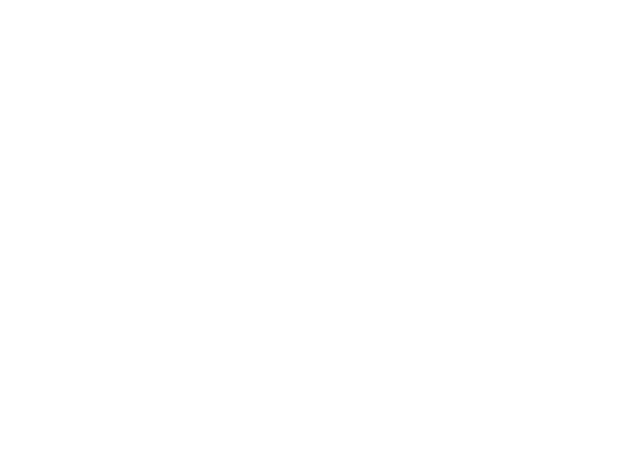
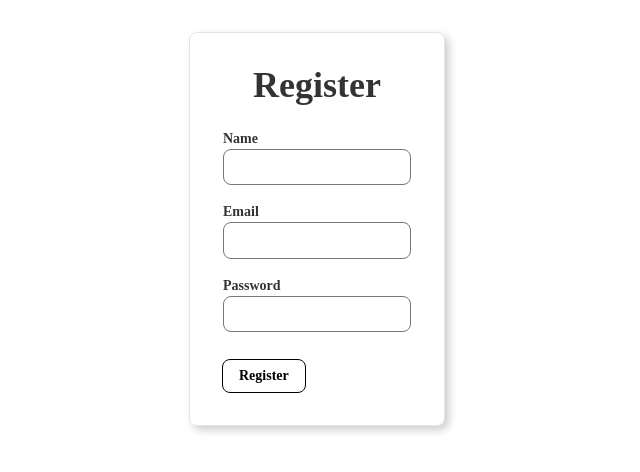
Before and after one commit to Sampandu/Stocks-port, a React (Create React App) app: page /register in a window 1280 px wide. Shown: the top 472 px of the page, without its empty margins (323-963 px from the left). Built offline with nearby package versions, Linux system fonts and the light colour scheme.

Commit message:
create register component

```diff
--- a/src/App.js
+++ b/src/App.js
@@ -1,6 +1,7 @@
 import React, { Component } from 'react';
 import { Switch, Route } from 'react-router-dom';
 import Signin from './components/Signin';
+import Register from './components/Register';
 import './App.css';
 import 'tachyons';
 
@@ -9,6 +10,7 @@ class App extends Component {
     return (
       <Switch>
         <Route exact path="/" component={Signin}/>
+        <Route path="/register" component={Register}/>
       </Switch>
     )
   }
--- /dev/null
+++ b/src/components/Register.js
@@ -0,0 +1,50 @@
+import React from 'react';
+
+const Register = () => {
+  return (
+    <article className="br2 ba br3 shadow-5 b--black-10 mv4 w-100 w-50-m w-25-l mw5 center">
+        <main className="pa4 black-80 center">
+          <div className="measure">
+            <fieldset id="sign_up" className="ba b--transparent ph0 mh0">
+              <legend className="f2 fw6 ph0 mh0 center">Register</legend>
+              <div className="mt3">
+                <label className="db fw6 lh-copy f6" htmlFor="name">Name</label>
+                <input
+                  className="br3 pa2 input-reset ba bg-transparent hover-bg-black hover-white w-100"
+                  type="text"
+                  name="name"
+                  id="name"
+                />
+              </div>
+              <div className="mt3">
+                <label className="db fw6 lh-copy f6" htmlFor="email-address">Email</label>
+                <input
+                  className="br3 pa2 input-reset ba bg-transparent hover-bg-black hover-white w-100"
+                  type="email"
+                  name="email"
+                  id="email-address"
+                />
+              </div>
+              <div className="mv3">
+                <label className="db fw6 lh-copy f6" htmlFor="password">Password</label>
+                <input
+                  className="b br3 pa2 input-reset ba bg-transparent hover-bg-black hover-white w-100"
+                  type="password"
+                  name="password"
+                  id="password"
+                />
+              </div>
+            </fieldset>
+            <div className="">
+              <input
+                className="b br3 ph3 pv2 input-reset ba b--black bg-transparent grow pointer f6 dib center"
+                type="submit"
+                value="Register" />
+            </div>
+          </div>
+        </main>
+      </article>
+  )
+}
+
+export default Register
--- a/src/components/Signin.js
+++ b/src/components/Signin.js
@@ -6,11 +6,11 @@ const Signin = () => {
       <main className="pa4 black-80 center">
         <div className="measure">
           <fieldset id="sign_up" className="ba b--transparent ph0 mh0">
-            <legend className="f2 fw6 ph0 mh0">Sign In</legend>
+            <legend className="f2 fw6 ph0 mh0 center">Sign In</legend>
             <div className="mt3">
               <label className="db fw6 lh-copy f6" htmlFor="email-address">Email</label>
               <input
-                className="pa2 input-reset ba bg-transparent hover-bg-black hover-white w-100"
+                className="br3 pa2 input-reset ba bg-transparent hover-bg-black hover-white w-100"
                 type="email"
                 name="email"
                 id="email-address"
@@ -19,15 +19,15 @@ const Signin = () => {
             <div className="mv3">
               <label className="db fw6 lh-copy f6" htmlFor="password">Password</label>
               <input
-                className="b pa2 input-reset ba bg-transparent hover-bg-black hover-white w-100"
+                className="b br3 pa2 input-reset ba bg-transparent hover-bg-black hover-white w-100"
                 type="password"
                 name="password"
                 id="password"
               />
             </div>
           </fieldset>
-          <div className="">
-            <input className="b ph3 pv2 input-reset ba b--black bg-transparent grow pointer f6 dib"
+          <div>
+            <input className="b br3 ph3 pv2 input-reset ba b--black bg-transparent grow pointer f6 dib center"
               type="submit"
               value="Sign in"
             />
```
